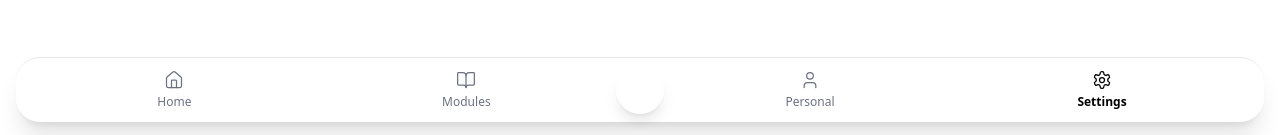
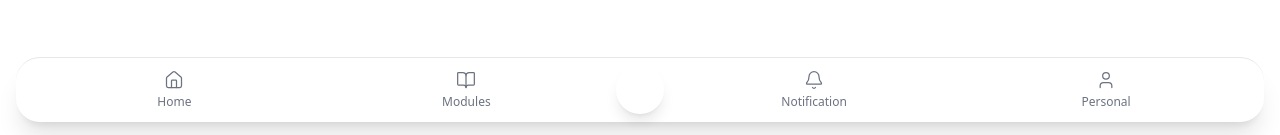
Before and after one commit to tortangChris/EduAR-IL, a React (Vite) app: page /settings in a window 1280 px wide. Shown: the part 662-797 px from the top of the page. Built offline with nearby package versions, Linux system fonts and the light colour scheme.

Commit message:
add notif/remove settings in bottomnav

```diff
--- a/src/components/BottomNav.jsx
+++ b/src/components/BottomNav.jsx
@@ -1,18 +1,16 @@
-// src/components/BottomNav.jsx
 import { NavLink } from "react-router-dom";
-import { Home, BookOpen, Camera, User, Settings } from "lucide-react";
+import { Home, BookOpen, Camera, User, Bell } from "lucide-react"; // Imported Bell icon for notifications
 
 const BottomNav = () => {
   const navItems = [
     { to: "/", label: "Home", icon: Home },
     { to: "/modules", label: "Modules", icon: BookOpen },
+    { to: "/notification", label: "Notification", icon: Bell },
     { to: "/personal", label: "Personal", icon: User },
-    { to: "/settings", label: "Settings", icon: Settings },
   ];
 
   return (
     <div className="fixed bottom-4 left-4 right-4 bg-base-100 border-t border-base-300 z-50 flex items-center justify-between py-2 px-4 shadow-xl rounded-3xl">
-      {/* Left Side Navigation Items */}
       <div className="flex-1 flex justify-around items-center">
         {navItems.slice(0, 2).map(({ to, label, icon: Icon }, index) => (
           <NavLink
@@ -31,7 +29,6 @@ const BottomNav = () => {
         ))}
       </div>
 
-      {/* ARMode Button (Circular & Centered) */}
       <NavLink
         to="/armode"
         className={({ isActive }) =>
@@ -43,7 +40,6 @@ const BottomNav = () => {
         <Camera className="w-6 h-6" strokeWidth={2.5} />
       </NavLink>
 
-      {/* Right Side Navigation Items */}
       <div className="flex-1 flex justify-around items-center">
         {navItems.slice(2).map(({ to, label, icon: Icon }, index) => (
           <NavLink
--- a/src/pages/MainP.jsx
+++ b/src/pages/MainP.jsx
@@ -4,12 +4,14 @@ import Home from "./Home";
 import Modules from "./Modules";
 import Personal from "./Personal";
 import Settings from "./Settings";
+import Notification from "./Notification";
 
 const MainP = () => {
   return (
     <Routes>
       <Route path="/" element={<Home />} />
       <Route path="/modules" element={<Modules />} />
+      <Route path="/notification" element={<Notification />} />
       <Route path="/personal" element={<Personal />} />
       <Route path="/settings" element={<Settings />} />
     </Routes>
--- /dev/null
+++ b/src/pages/Notification.jsx
@@ -0,0 +1,7 @@
+import React from "react";
+
+const Notification = () => {
+  return <div></div>;
+};
+
+export default Notification;
```
